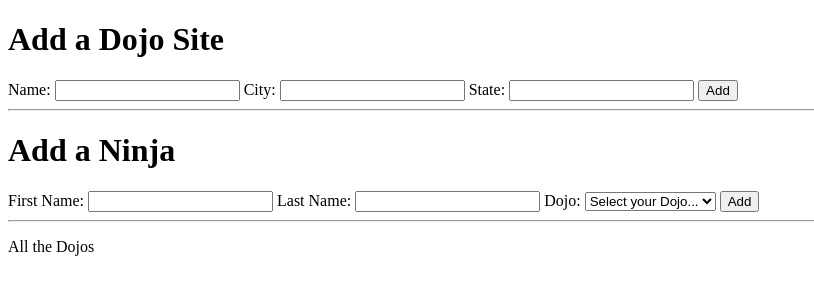
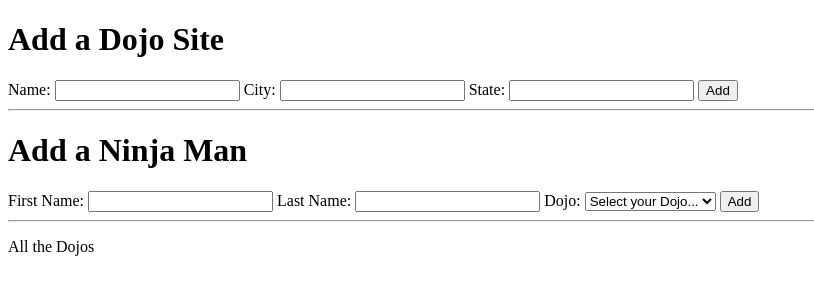
Before and after one commit to Delrorak/temp_template, a Flask app: page / in a window 1280 px wide. Shown: the top 300 px of the page, without its empty margins (0-814 px from the left). Run offline with Flask 2, Linux system fonts and the light colour scheme; data that the repository does not hold is empty.

Commit message:
added html to index template

```diff
--- a/templates/index.html
+++ b/templates/index.html
@@ -15,7 +15,7 @@
         <input type="submit" value="Add">
     </form>
     <hr>
-    <h1>Add a Ninja</h1>
+    <h1>Add a Ninja Man</h1>
     <form action="/add_ninja" method="POST">
         First Name: <input type="text" name="first_name">
         Last Name: <input type="text" name="last_name">
```
